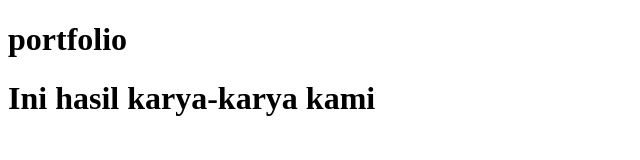
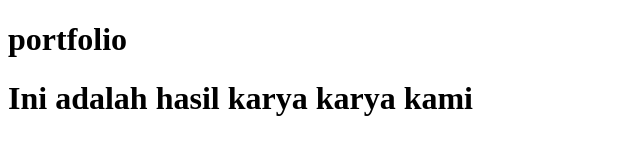
Before and after one commit to adelpudel/praktik, a plain HTML site: page portfolio.html in a window 1280 px wide. Shown: the whole page, without its empty margins (0-640 px from the left). Drawn offline with Linux system fonts and the light colour scheme.

```diff
--- a/portfolio.html
+++ b/portfolio.html
@@ -6,6 +6,6 @@
 </head>
 <body>
 <h1>portfolio</h1>
-<h1>Ini hasil karya-karya kami</h1>
+<h1>Ini adalah hasil karya karya kami</h1>
 </body>
 </html>
```
Also changed, not shown: README.txt (renamed from css/README.txt).
